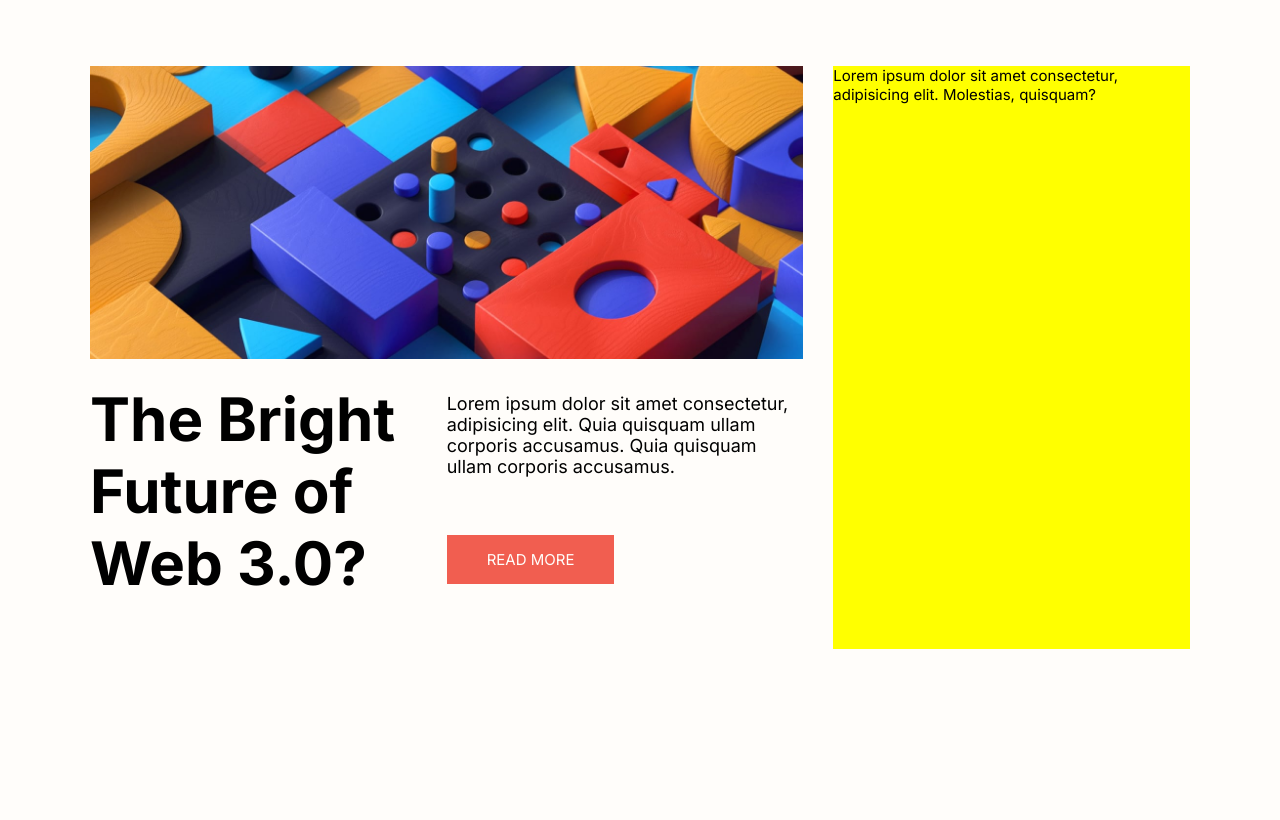
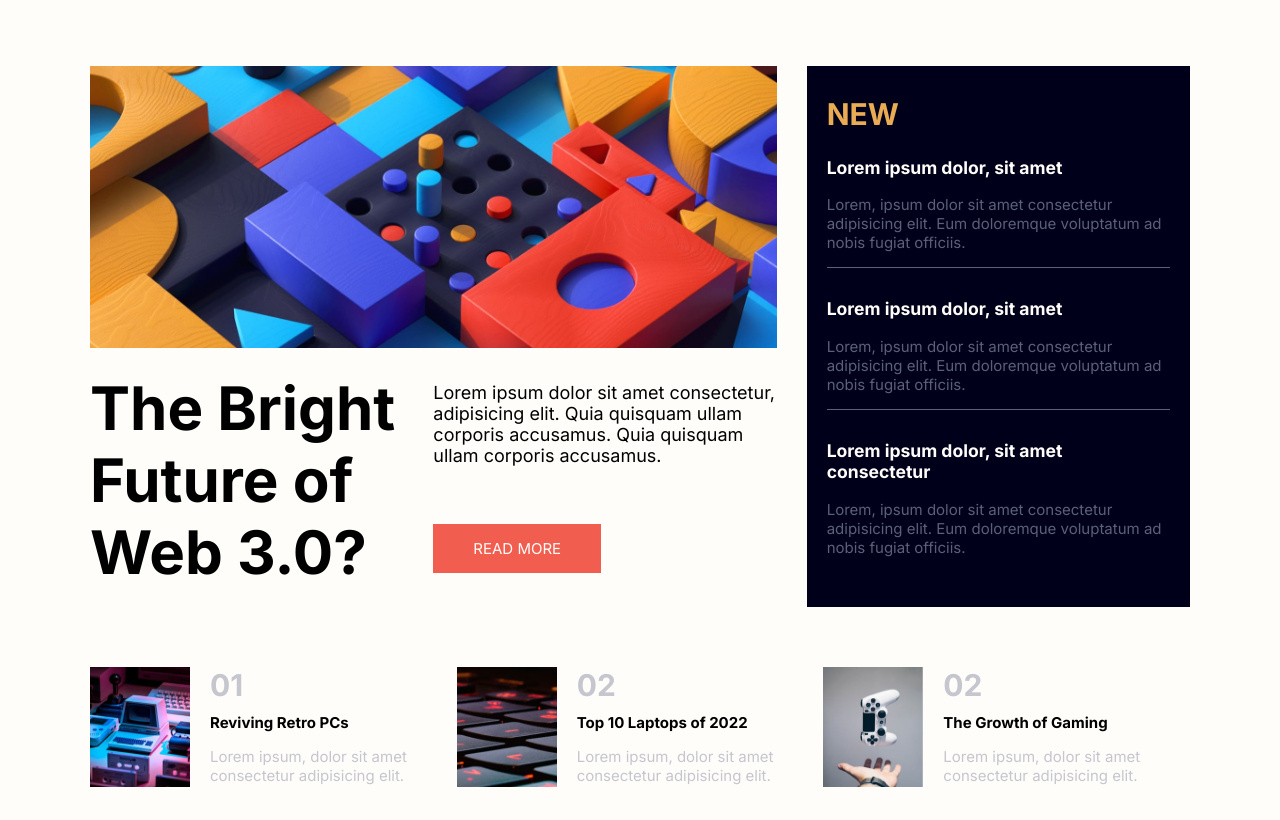
Before and after one commit to muratscgn/frontendmentor-newhomepage, a plain HTML site: page index.html in a window 1280 px wide. Shown: the part 123-943 px from the top of the page. Before the commit the page ends 800 px from the top, so only its background shows below. Drawn offline with Linux system fonts and the light colour scheme.

Commit message:
desktop tamamlandı

```diff
--- a/index.html
+++ b/index.html
@@ -43,8 +43,51 @@
                 </div>
             </div>
         </section>
-        <aside>Lorem ipsum dolor sit amet consectetur, adipisicing elit. Molestias, quisquam?</aside>
+        <aside>
+            <h2>NEW</h2>
+            <div class="item">
+                <h3>Lorem ipsum dolor, sit amet</h3>
+                <p>Lorem, ipsum dolor sit amet consectetur adipisicing elit. Eum doloremque voluptatum ad nobis fugiat
+                    officiis.</p>
+            </div>
+            <div class="item">
+                <h3>Lorem ipsum dolor, sit amet</h3>
+                <p>Lorem, ipsum dolor sit amet consectetur adipisicing elit. Eum doloremque voluptatum ad nobis fugiat
+                    officiis.</p>
+            </div>
+            <div class="item bt-none">
+                <h3>Lorem ipsum dolor, sit amet consectetur</h3>
+                <p>Lorem, ipsum dolor sit amet consectetur adipisicing elit. Eum doloremque voluptatum ad nobis fugiat
+                    officiis.</p>
+            </div>
+        </aside>
     </main>
+    <footer class="container">
+        <div class="item">
+            <img src="images/image-retro-pcs.jpg" alt="">
+            <div>
+                <h3>01</h3>
+                <h4>Reviving Retro PCs</h4>
+                <p>Lorem ipsum, dolor sit amet consectetur adipisicing elit.</p>
+            </div>
+        </div>
+        <div class="item">
+            <img src="images/image-top-laptops.jpg" alt="">
+            <div>
+                <h3>02</h3>
+                <h4>Top 10 Laptops of 2022</h4>
+                <p>Lorem ipsum, dolor sit amet consectetur adipisicing elit.</p>
+            </div>
+        </div>
+        <div class="item">
+            <img src="images/image-gaming-growth.jpg" alt="">
+            <div>
+                <h3>02</h3>
+                <h4>The Growth of Gaming</h4>
+                <p>Lorem ipsum, dolor sit amet consectetur adipisicing elit.</p>
+            </div>
+        </div>
+    </footer>
 
     <!-- NAV END -->
 
--- a/style.css
+++ b/style.css
@@ -2,6 +2,10 @@
 - Desktop: 1440px */
 
 /* BASE */
+
+* {
+    box-sizing: border-box;
+}
 
 html {
     font-size: 15px;
@@ -16,10 +20,6 @@ html {
     --very-dark-blue: hsl(240, 100%, 5%);
 }
 
-* {
-    box-sizing: border-box;
-}
-
 body {
     background-color: var(--off-white);
     margin: 0;
@@ -28,6 +28,17 @@ body {
 }
 
 /* BASE END */
+
+/* HELPER */
+.w-100 {
+    width: 100%;
+}
+
+.bt-none {
+    border-bottom: none !important;
+}
+
+/* HELPER  END*/
 
 /* NAV */
 nav,
@@ -59,14 +70,6 @@ nav>ul>li>a:hover {
 
 /* NAV END*/
 
-/* HELPER */
-.w-100 {
-    width: 100%;
-}
-
-/* HELPER  END*/
-
-
 /* MAİN */
 
 .container {
@@ -80,11 +83,6 @@ nav>ul>li>a:hover {
     flex: 2;
 }
 
-.container>aside {
-    background-color: yellow;
-    flex: 1;
-}
-
 .info {
     display: flex;
     /* gap: 30px; */
@@ -92,7 +90,7 @@ nav>ul>li>a:hover {
 
 .info h1 {
     font-size: 4rem;
-    margin-top: 20px;
+    margin: 20px 0 0;
 }
 
 .info p {
@@ -119,3 +117,71 @@ nav>ul>li>a:hover {
 .item-detail>a:hover {
     background-color: var(--very-dark-blue);
 }
+
+/* ASIDE */
+
+.container>aside {
+    background-color: var(--very-dark-blue);
+    flex: 1;
+    padding: 20px;
+}
+
+.container>aside>h2 {
+    color: var(--soft-orange);
+    margin-top: 10px;
+    font-size: 2rem;
+}
+
+aside>.item {
+    margin-bottom: 30px;
+    border-bottom: 1px solid var(--dark-grayish-blue);
+}
+
+aside>.item>h3 {
+    color: var(--off-white);
+}
+
+aside>.item>p {
+    color: var(--dark-grayish-blue);
+}
+
+/* ASIDE END*/
+
+/* FOOTER */
+
+footer.container {
+    margin-bottom: 20px;
+    gap: 0;
+}
+
+footer.container>.item {
+    flex: 1;
+    display: flex;
+    flex-wrap: wrap;
+}
+
+footer.container>.item>img {
+    width: 100px;
+    max-height: 120px;
+}
+
+footer.container>.item>div {
+    flex: 2;
+    padding: 0 20px;
+}
+
+footer.container>.item h3 {
+    margin: 0;
+    font-size: 2rem;
+    color: var(--grayish-blue);
+}
+
+footer.container>.item h4 {
+    margin: 10px 0 0;
+}
+
+footer.container>.item p {
+    color: var(--grayish-blue);
+}
+
+/* FOOTER END*/
```
